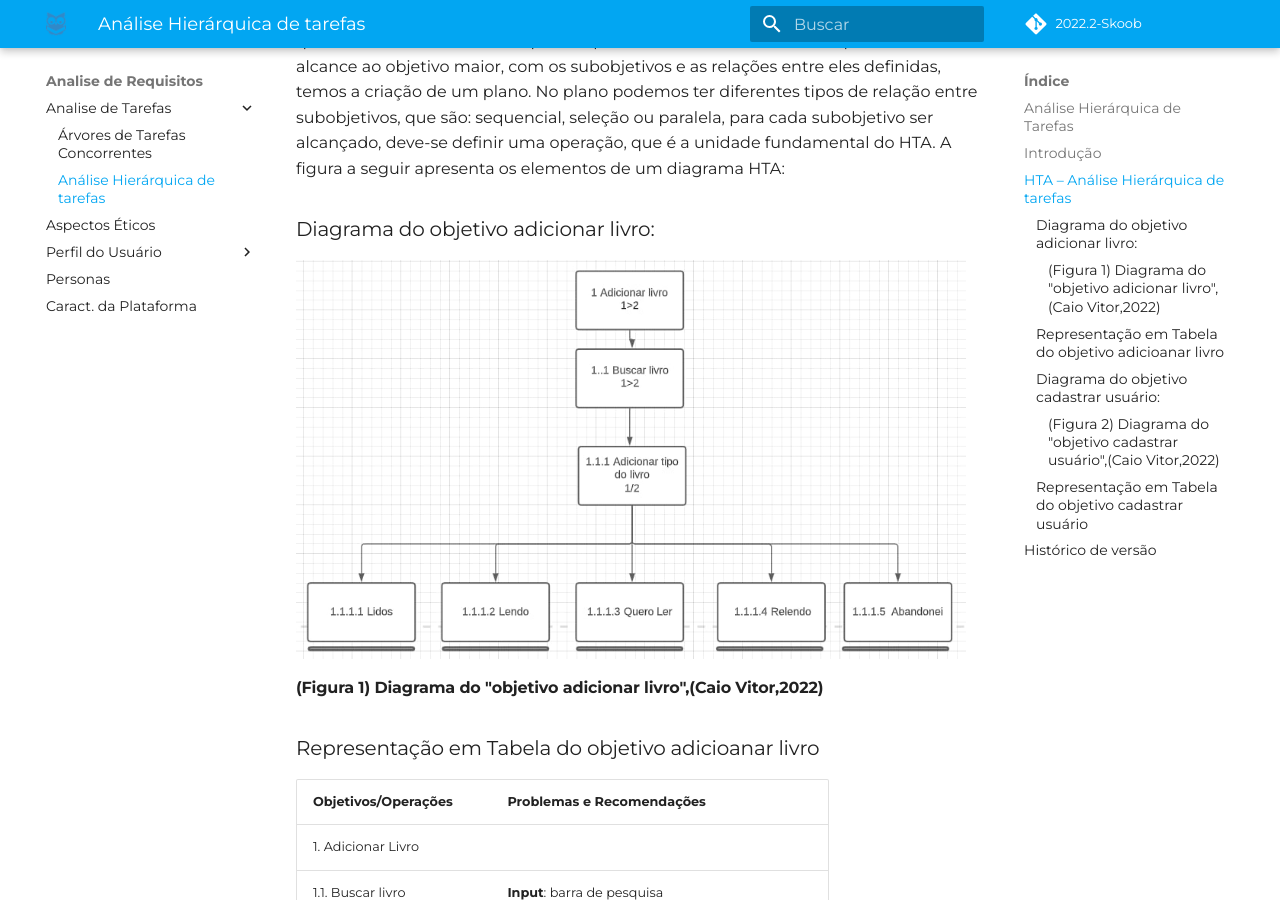
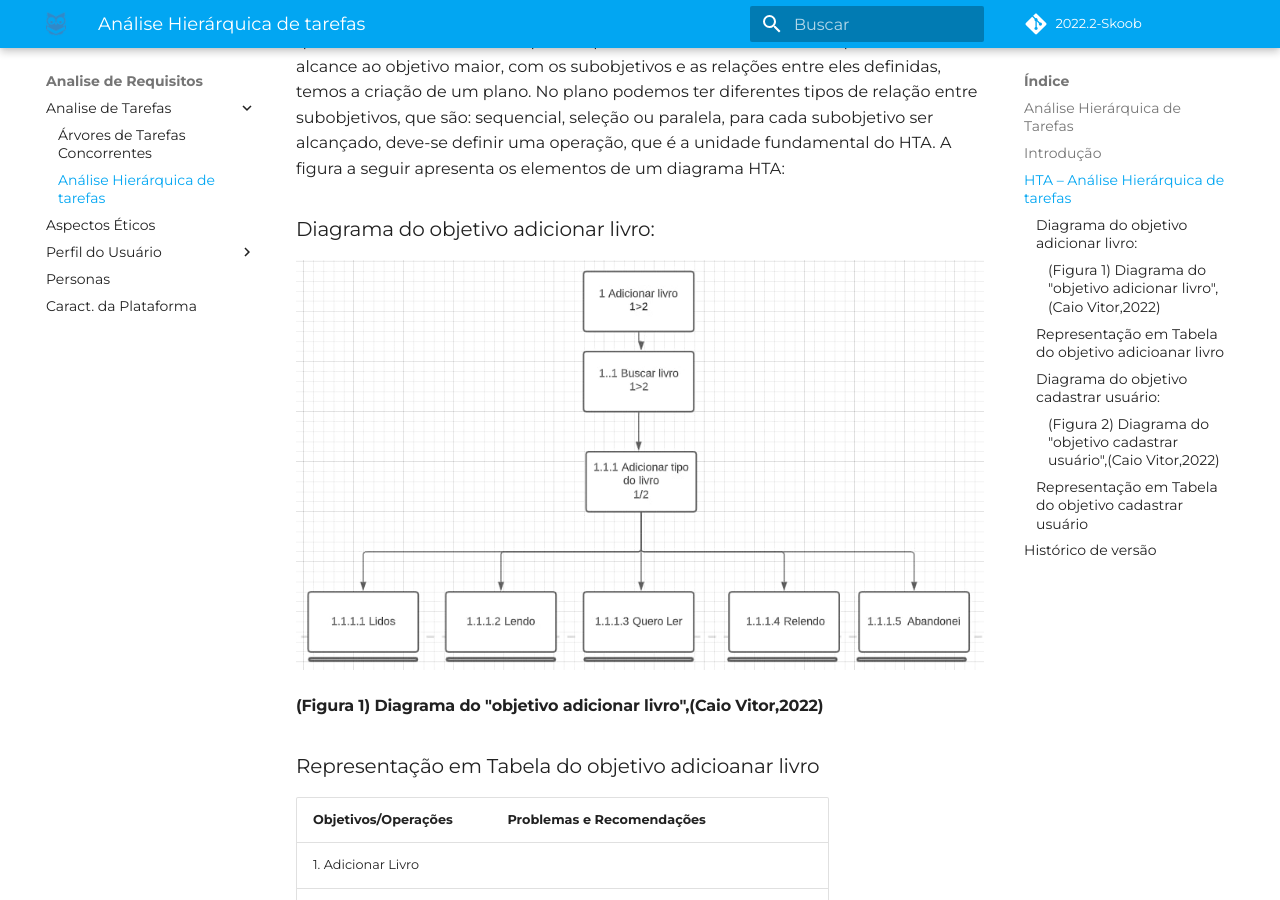
Before and after one commit to Interacao-Humano-Computador/2022.2-Skoob, an MkDocs documentation site: the page built from docs/analise-de-requisitos/analisehierarquicadetarefas.md, in a window 1280 px wide and 900 px high, scrolled down 1130 px. Built offline with MkDocs 1.6.1 and Material for MkDocs 9.7.7, drawn with Linux system fonts in a browser that asks for light colours; some web fonts are replaced; comment, search, counter and statistics services are not loaded.

Commit message:
chore: corringdo analise de tarefas

```diff
--- a/docs/analise-de-requisitos/analisehierarquicadetarefas.md
+++ b/docs/analise-de-requisitos/analisehierarquicadetarefas.md
@@ -17,7 +17,7 @@
 
 ### Diagrama do objetivo adicionar livro:
 
-<img src= "/assets/Analisedetarefasadicionarlivro.jpg" width="670" align='center' >
+![Diagrama adicionar livro](/assets/Analisedetarefasadicionarlivro.jpg)
 
 #### (Figura 1) Diagrama do "objetivo adicionar livro",(Caio Vitor,2022)
 
@@ -36,7 +36,7 @@
 
 
 ### Diagrama do objetivo cadastrar usuário:
-<img src= "/assets/AnalisedeTarefasPreencherPerfil.jpeg" width="670" align='center' >
+![Diagrama de objetivos cadastrar usuário](/assets/AnalisedeTarefasPreencherPerfil.jpeg)
 
 #### (Figura 2) Diagrama do "objetivo cadastrar usuário",(Caio Vitor,2022)
 
```
